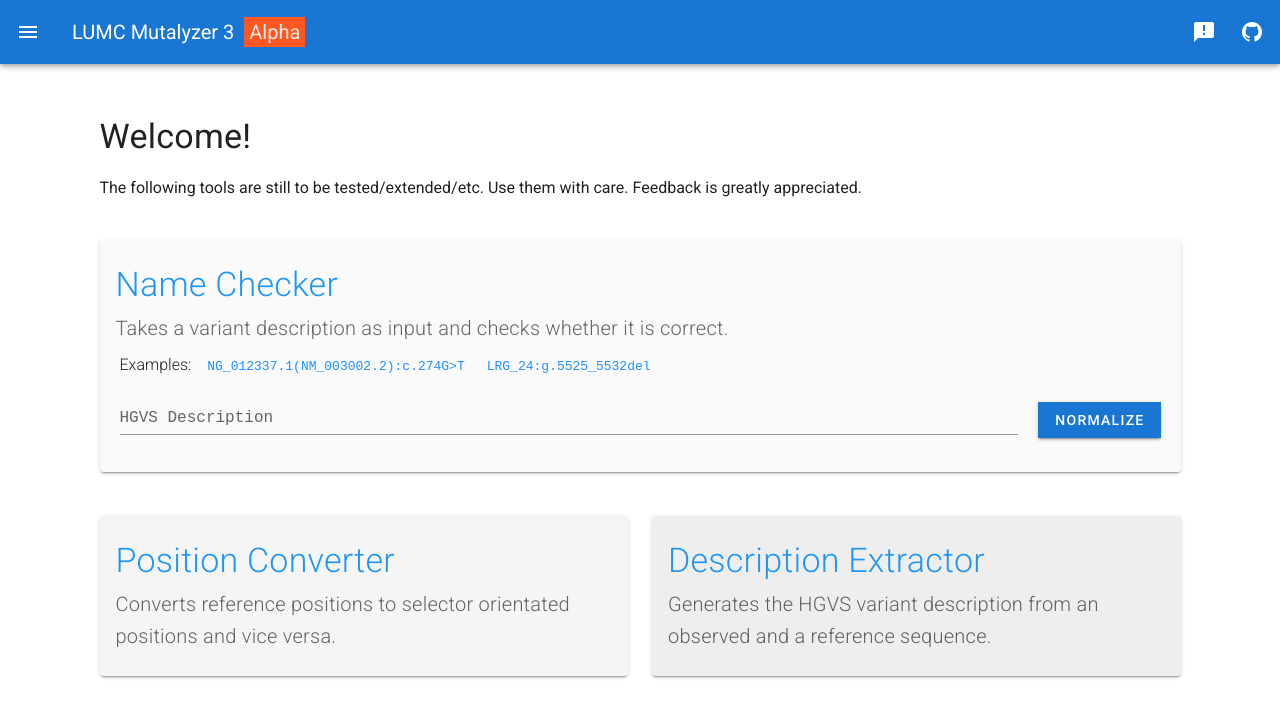
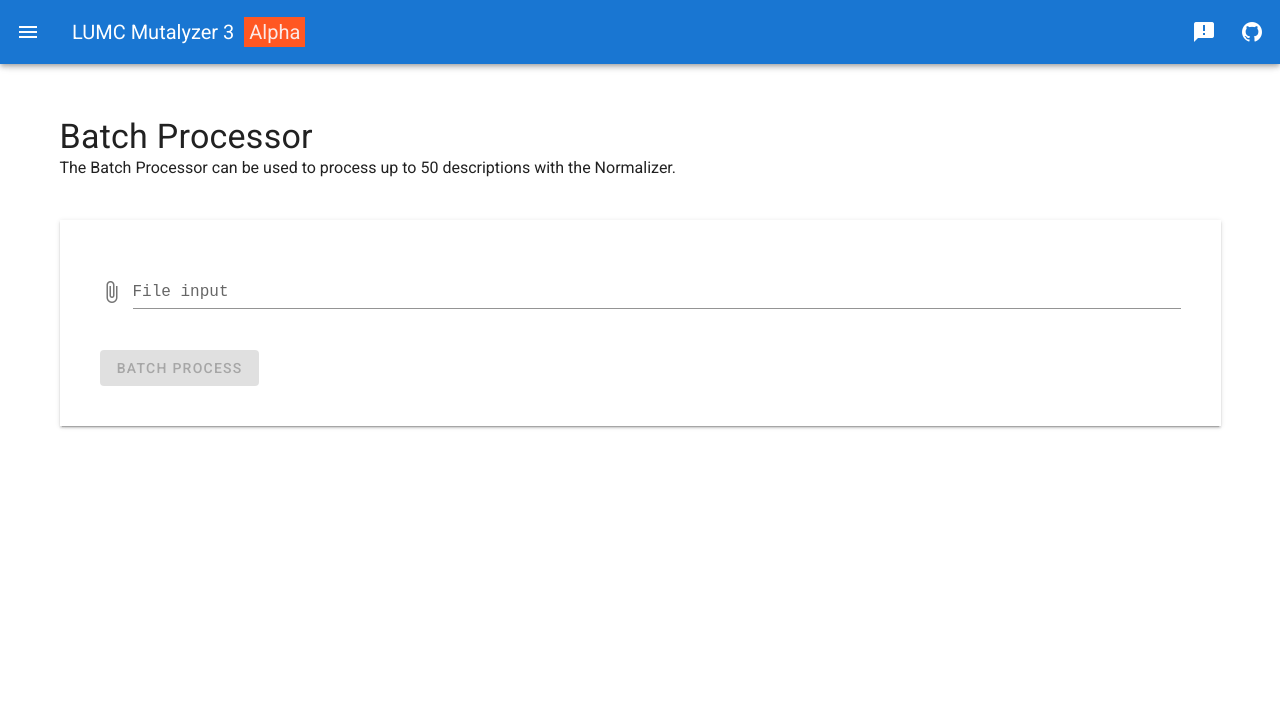
Before and after one commit to mutalyzer/website, a Vue app: page /batchprocessor in a window 1280 px wide. Before the commit this address led to /. Shown: the top 718 px of the page. Built offline with nearby package versions, Linux system fonts and the light colour scheme; what v-clipboard would draw is missing.

Commit message:
Rename to normalizer and batch processor

```diff
--- a/src/App.vue
+++ b/src/App.vue
@@ -43,11 +43,11 @@
               <v-list-item-title>Home</v-list-item-title>
             </v-list-item>
 
-            <v-list-item to="/namechecker">
+            <v-list-item to="/normalizer">
               <v-list-item-icon>
                 <v-icon>mdi-description</v-icon>
               </v-list-item-icon>
-              <v-list-item-title>Name Checker</v-list-item-title>
+              <v-list-item-title>Normalizer</v-list-item-title>
             </v-list-item>
 
             <v-list-item to="/positionconverter">
@@ -71,11 +71,11 @@
               <v-list-item-title>Mapper</v-list-item-title>
             </v-list-item>
 
-            <v-list-item to="/batchchecker">
+            <v-list-item to="/batchprocessor">
               <v-list-item-icon>
                 <v-icon>mdi-description</v-icon>
               </v-list-item-icon>
-              <v-list-item-title>Batch Checker</v-list-item-title>
+              <v-list-item-title>Batch Processor</v-list-item-title>
             </v-list-item>
 
             <v-list-item to="/algebra">
--- a/src/components/AffectedProtein.vue
+++ b/src/components/AffectedProtein.vue
@@ -5,7 +5,7 @@
       <Description
         :description="protein.description"
         :css_class="'ok-description-link'"
-        :to_name="'NameChecker'"
+        :to_name="'Normalizer'"
         :to_params="{ descriptionRouter: protein.description }"
       />
     </div>
--- a/src/router/index.js
+++ b/src/router/index.js
@@ -2,12 +2,12 @@ import Vue from "vue";
 import VueRouter from "vue-router";
 import Home from "../views/Home.vue";
 import About from "../views/About.vue";
-import NameChecker from "../views/NameChecker.vue";
+import Normalizer from "../views/Normalizer.vue";
 import NormalizerAlt from "../views/NormalizerAlt.vue";
 import PositionConverter from "../views/PositionConverter.vue";
 import DescriptionExtractor from "../views/DescriptionExtractor.vue";
 import Mapper from "../views/Mapper.vue";
-import BatchChecker from "../views/BatchChecker.vue";
+import BatchProcessor from "../views/BatchProcessor.vue";
 import Algebra from "../views/Algebra.vue";
 
 Vue.use(VueRouter);
@@ -24,10 +24,10 @@ const routes = [
     component: About,
   },
   {
-    path: "/namechecker/:descriptionRouter?",
+    path: "/normalizer/:descriptionRouter?",
     props: true,
-    name: "NameChecker",
-    component: NameChecker,
+    name: "Normalizer",
+    component: Normalizer,
   },
   {
     path: "/normalizeralt/:descriptionRouter?",
@@ -53,10 +53,10 @@ const routes = [
     component: Mapper,
   },
   {
-    path: "/batchchecker",
+    path: "/batchprocessor",
     props: true,
-    name: "BatchChecker",
-    component: BatchChecker,
+    name: "BatchProcessor",
+    component: BatchProcessor,
   },
   {
     path: "/algebra",
--- a/src/services/MutalyzerService.js
+++ b/src/services/MutalyzerService.js
@@ -15,11 +15,11 @@ export default {
   compare(params) {
     return apiClient.get("/compare/", { params });
   },
-  nameCheckHgvs(description) {
-    return apiClient.get("/name_check/" + encodeURIComponent(description));
+  normalizeHgvs(description) {
+    return apiClient.get("/normalize/" + encodeURIComponent(description));
   },
-  nameCheckSequence(description, params) {
-    return apiClient.get("/name_check/" + encodeURIComponent(description), {
+  normalizerSequence(description, params) {
+    return apiClient.get("/normalize/" + encodeURIComponent(description), {
       params,
     });
   },
--- a/src/views/BatchChecker.vue
+++ b/src/views/BatchProcessor.vue
@@ -2,10 +2,10 @@
   <v-container>
     <v-layout>
       <v-flex xs12>
-        <h1 class="display-1 mt-10">Batch Checker</h1>
+        <h1 class="display-1 mt-10">Batch Processor</h1>
         <p>
-          The Batch Checker can be used to process up to 50 descriptions with
-          the Name Checker.
+          The Batch Processor can be used to process up to 50 descriptions with
+          the Normalizer.
         </p>
         <v-sheet elevation="2" class="pa-10 mt-10">
           <v-file-input
@@ -15,13 +15,13 @@
           ></v-file-input>
 
           <v-btn
-            ref="nameCheck"
+            ref="normalize"
             class="mt-5"
             color="primary"
             @click="loadFile"
             :disabled="!filePath"
           >
-            Batch Check
+            Batch Process
           </v-btn>
         </v-sheet>
 
@@ -237,7 +237,7 @@ export default {
       let i = 0;
 
       for (let variant of this.variants) {
-        MutalyzerService.nameCheckHgvs(variant.input)
+        MutalyzerService.normalizeHgvs(variant.input)
           .then((response) => {
             if (response.data) {
               i += 1;
--- a/src/views/Home.vue
+++ b/src/views/Home.vue
@@ -22,10 +22,10 @@
                 <v-card-text
                   class="pt-6 mb-0 pb-0 pointer"
                   style="position: relative"
-                  @click="$router.push({ name: 'NameChecker' })"
+                  @click="$router.push({ name: 'Normalizer' })"
                 >
                   <h3 class="display-1 font-weight-light blue--text mb-2">
-                    Name Checker
+                    Normalizer
                   </h3>
                   <div class="font-weight-light title mb-2">
                     Takes a variant description as input and checks whether it
@@ -54,7 +54,7 @@
                       ref="refInputDescriptionTextBox"
                       v-on:keydown.enter="
                         $router.push({
-                          name: 'NameChecker',
+                          name: 'Normalizer',
                           params: {
                             descriptionRouter: inputDescriptionTextBox,
                           },
@@ -65,12 +65,12 @@
                       :clearable="true"
                     ></v-text-field>
                     <v-btn
-                      ref="nameCheck"
+                      ref="normalize"
                       class="mt-4"
                       tile
                       color="primary"
                       :to="{
-                        name: 'NameChecker',
+                        name: 'Normalizer',
                         params: {
                           descriptionRouter: inputDescriptionTextBox,
                         },
@@ -153,13 +153,6 @@ export default {
 </script>
 
 <style scoped>
-.cardNameChecker {
-  background-color: #1565c0;
-}
-.cardNameChecker:hover {
-  background-color: #1565c0;
-}
-
 .v-application {
   background-color: #ffffff;
 }
--- a/src/views/Mapper.vue
+++ b/src/views/Mapper.vue
@@ -121,7 +121,7 @@
               <Description
                 :description="response.mapped_description"
                 css_class="ok-description-link-reverse"
-                :to_name="'NameChecker'"
+                :to_name="'Normalizer'"
                 :to_params="{
                   descriptionRouter: response.mapped_description,
                 }"
--- a/src/views/NameChecker.vue
+++ b/src/views/Normalizer.vue
@@ -2,10 +2,10 @@
   <v-container>
     <v-layout>
       <v-flex xs12>
-        <h1 class="display-1 mt-10">Name Checker</h1>
+        <h1 class="display-1 mt-10">Normalizer</h1>
         <p>
-          The Name Checker takes the variant description as input and checks
-          whether it is correct.
+          The Normalizer takes a variant description as input and checks whether
+          it is correct.
         </p>
         <v-sheet elevation="2" class="pa-5 mt-10">
           <v-row class="pt-1 pr-0">
@@ -35,7 +35,7 @@
               :label="inputDescriptionTextBoxLabel"
               v-on:keydown.enter="
                 $router.push({
-                  name: 'NameChecker',
+                  name: 'Normalizer',
                   params: { descriptionRouter: inputDescriptionTextBox },
                 })
               "
@@ -88,12 +88,12 @@
 
           <v-row class="pl-5 pb-5">
             <v-btn
-              ref="nameCheck"
+              ref="normalize"
               class="mt-5"
               color="primary"
               :disabled="!valid"
               :to="{
-                name: 'NameChecker',
+                name: 'Normalizer',
                 params: { descriptionRouter: inputDescriptionTextBox },
                 query: getParams(),
               }"
@@ -136,7 +136,7 @@
                     ? 'corrected-description-link-reverse'
                     : 'ok-description-link-reverse'
                 "
-                :to_name="'NameChecker'"
+                :to_name="'Normalizer'"
                 :to_params="{
                   descriptionRouter: response.normalized_description,
                 }"
@@ -309,7 +309,7 @@
                     <Description
                       :description="equivalentDescription[0]"
                       :css_class="'ok-description-link'"
-                      :to_name="'NameChecker'"
+                      :to_name="'Normalizer'"
                       :to_params="{
                         descriptionRouter: equivalentDescription[0],
                       }"
@@ -319,7 +319,7 @@
                     <Description
                       :description="equivalentDescription"
                       :css_class="'ok-description-link'"
-                      :to_name="'NameChecker'"
+                      :to_name="'Normalizer'"
                       :to_params="{ descriptionRouter: equivalentDescription }"
                     />
                   </template>
@@ -350,7 +350,7 @@
                 <router-link
                   class="ok-description-link"
                   :to="{
-                    name: 'NameChecker',
+                    name: 'Normalizer',
                     params: { descriptionRouter: equivalentDescription },
                   }"
                   >{{ equivalentDescription }}</router-link
@@ -391,7 +391,7 @@
                 <Description
                   :description="response.rna.description"
                   :css_class="'ok-description-link'"
-                  :to_name="'NameChecker'"
+                  :to_name="'Normalizer'"
                   :to_params="{ descriptionRouter: response.rna.description }"
                 />
               </div>
@@ -567,7 +567,7 @@ export default {
   methods: {
     run: function () {
       this.setRouterParams();
-      this.nameCheck();
+      this.normalize();
     },
     setRouterParams: function () {
       if (
@@ -597,18 +597,18 @@ export default {
         this.mode = "hgvs";
       } else {
         this.$router.push({
-          name: "NameChecker",
+          name: "Normalizer",
         });
       }
     },
-    nameCheck: function () {
+    normalize: function () {
       if (this.mode == "hgvs") {
-        this.nameCheckHgvs();
+        this.normalizeHgvs();
       } else if (this.mode == "sequence") {
-        this.nameCheckSequence();
+        this.normalizeSequence();
       }
     },
-    nameCheckHgvs: function () {
+    normalizeHgvs: function () {
       if (this.inputDescriptionTextBox !== null) {
         this.loadingOverlay = true;
         this.inputDescription = null;
@@ -617,7 +617,7 @@ export default {
         this.showCorrections = false;
         this.inputDescriptionTextBox = this.inputDescriptionTextBox.trim();
 
-        MutalyzerService.nameCheckHgvs(this.inputDescriptionTextBox)
+        MutalyzerService.normalizeHgvs(this.inputDescriptionTextBox)
           .then((response) => {
             if (response.data) {
               this.loadingOverlay = false;
@@ -654,7 +654,7 @@ export default {
           });
       }
     },
-    nameCheckSequence: function () {
+    normalizeSequence: function () {
       if (this.inputDescriptionTextBox !== null) {
         this.loadingOverlay = true;
         this.inputDescription = null;
@@ -663,7 +663,7 @@ export default {
         this.showCorrections = false;
         this.inputDescriptionTextBox = this.inputDescriptionTextBox.trim();
 
-        MutalyzerService.nameCheckSequence(
+        MutalyzerService.normalizeSequence(
           this.inputDescriptionTextBox,
           this.getParams()
         )
@@ -837,7 +837,7 @@ export default {
         this.reset();
         if (this.$route.query.descriptionRouter) {
           this.$router.push({
-            name: "NameChecker",
+            name: "Normalizer",
           });
         }
       } else if (this.mode == "hgvs") {
```
